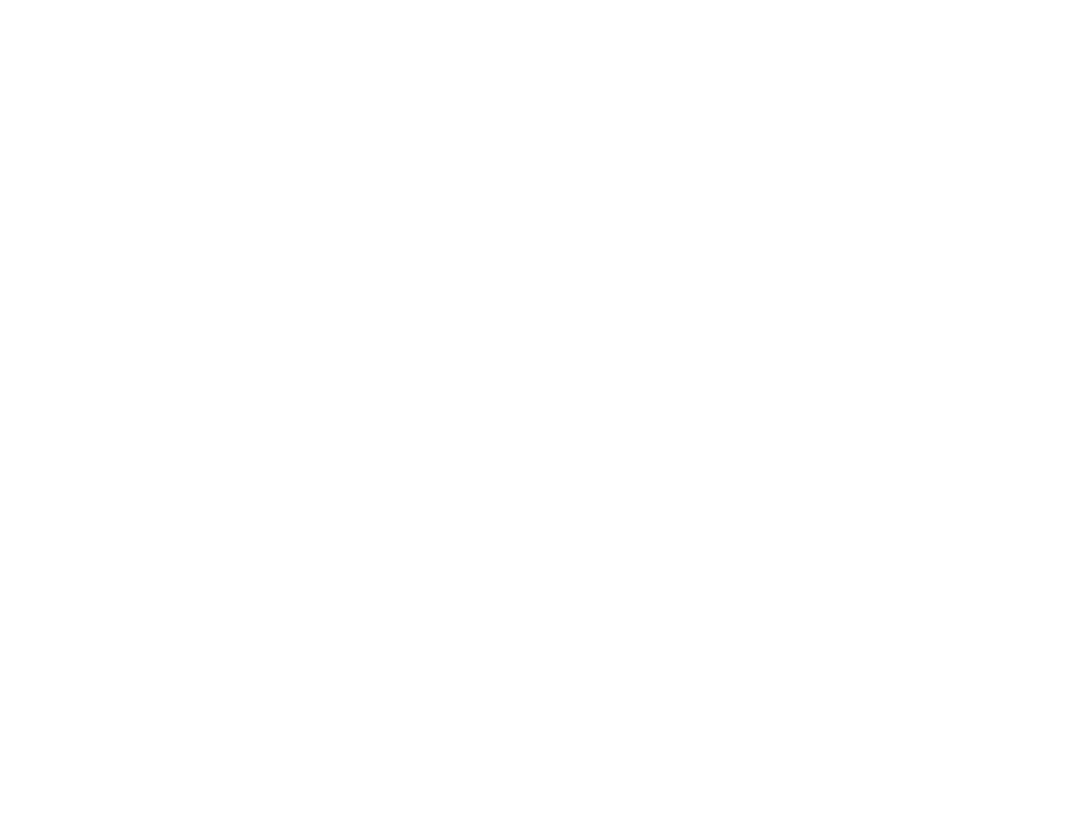
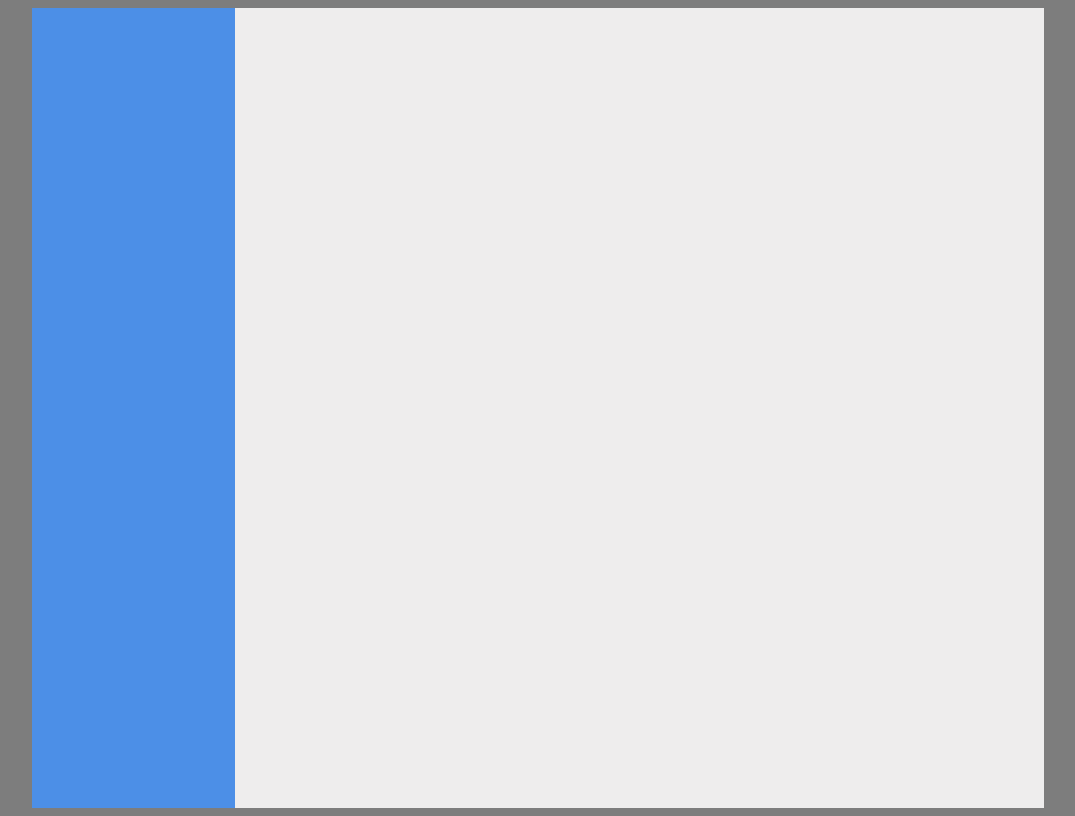
Before and after one commit to mkr-msk/admin-dashboard, a plain HTML site: page index.html in a window 1280 px wide. Shown: the whole page, without its empty margins (102-1177 px from the left). Drawn offline with Linux system fonts and the light colour scheme.

Commit message:
Добавил цвета фона для основных областей body, aside, main

```diff
--- a/style.css
+++ b/style.css
@@ -1,5 +1,20 @@
+body {
+    background-color: rgb(125, 125, 125);
+    display: flex;
+    justify-content: center;
+}
+
 .container {
     height: 100vh;
+    width: max(80%, 1000px);
     display: grid;
     grid-template: 1fr / 1fr 4fr;
 }
+
+aside {
+    background-color: rgba(68, 147, 250, 0.855);
+}
+
+main {
+    background-color: rgb(238, 237, 237);
+}
```
